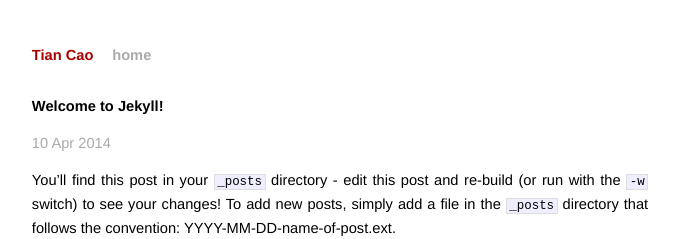
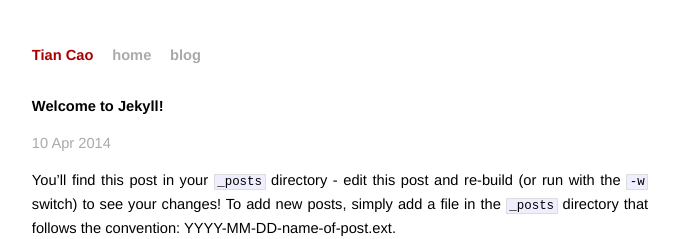
Before and after one commit to tonycao/blog, a Jekyll site: the page built from _posts/2014-04-10-welcome-to-jekyll.md, in a window 1280 px wide. Shown: the top 239 px of the page, without its empty margins (300-979 px from the left). Built offline with Jekyll 4.4.1, drawn with Linux system fonts in a browser that asks for light colours; Markdown is read by kramdown in place of the engine named in the settings; comment, search, counter and statistics services are not loaded.

Commit message:
minor update

```diff
--- a/_layouts/default.html
+++ b/_layouts/default.html
@@ -22,6 +22,7 @@
   <div class="title">
     <a href="/">Tian Cao</a>
     <a class="extra" href="http://tiancao.me/">home</a>
+    <a class="extra" href="http://tiancao.me/blog">blog</a>
   </div>
 
   {{ content }}
```
